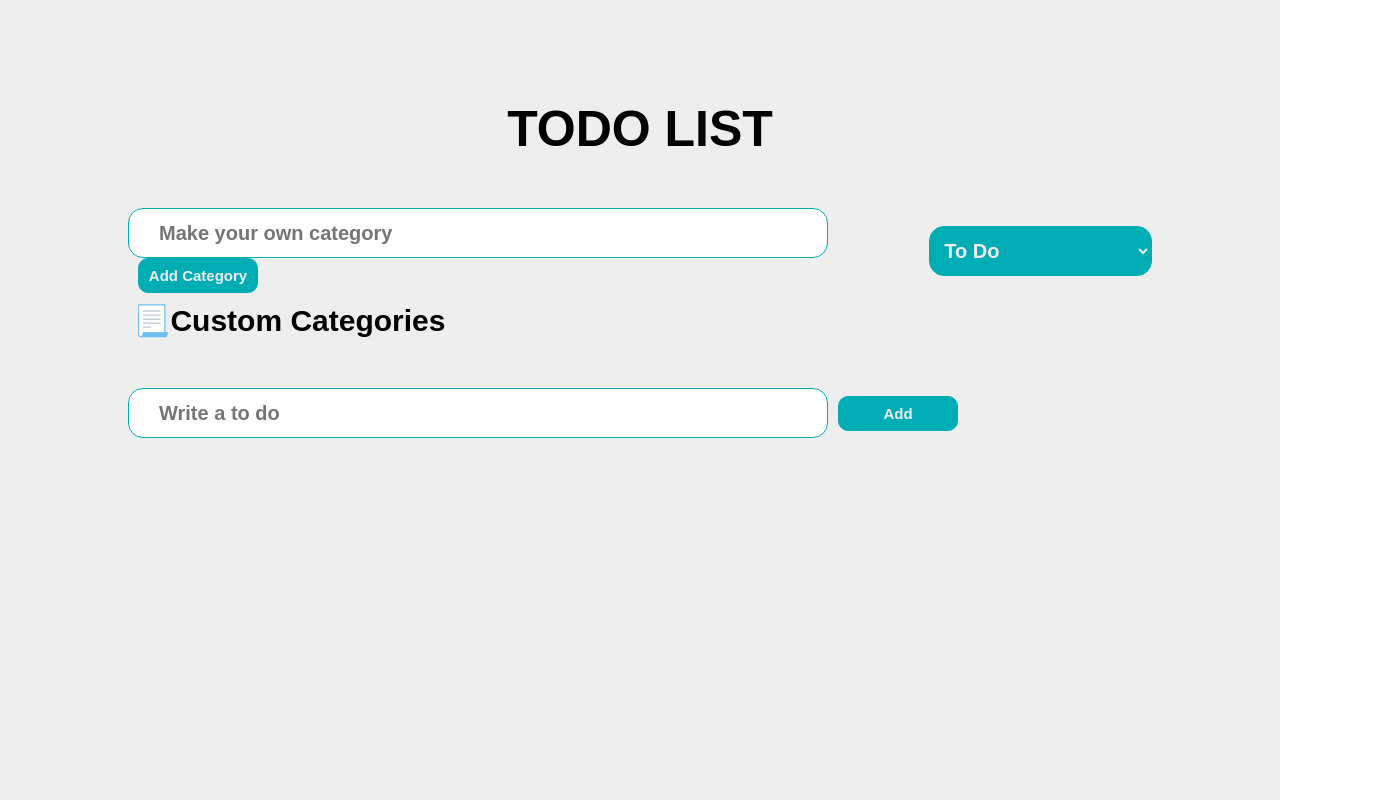
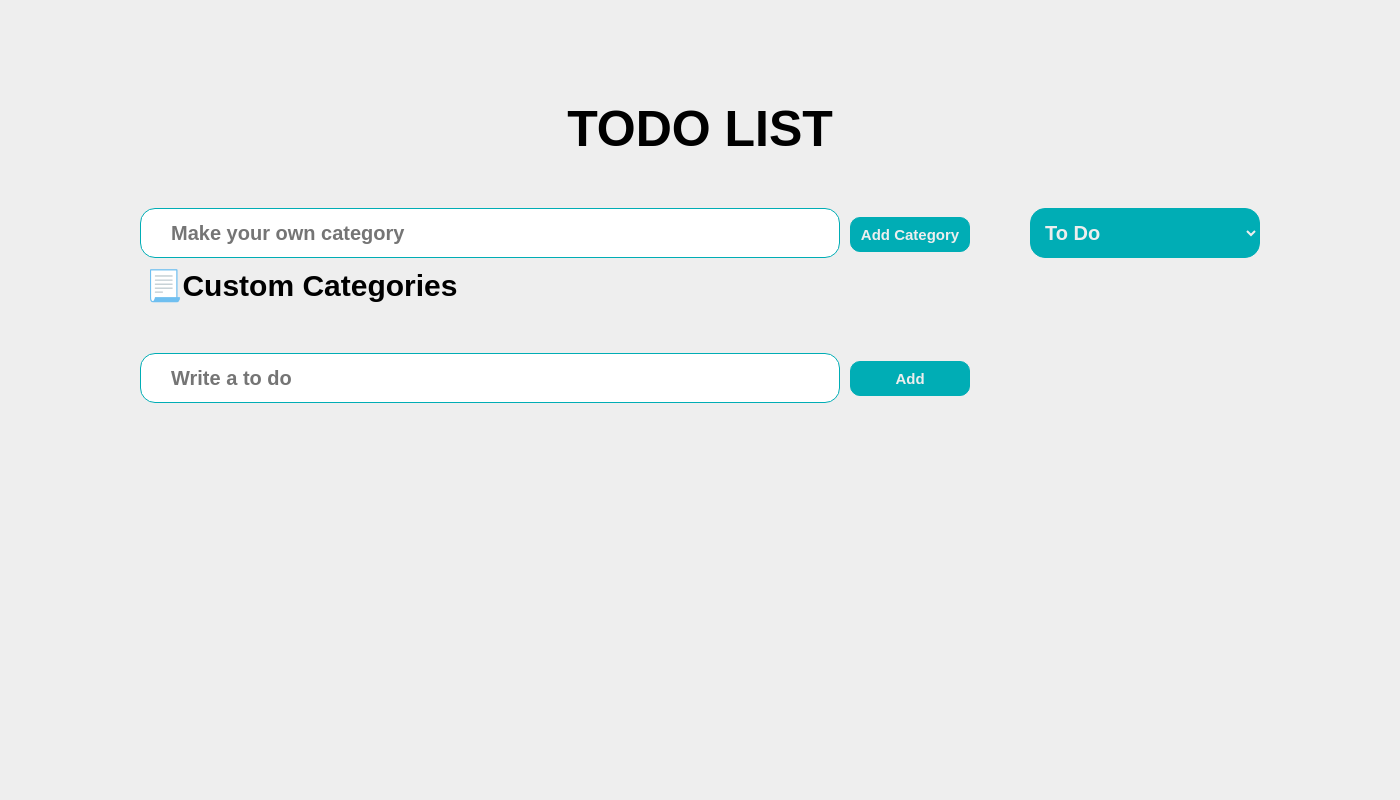
Before and after one commit to Odyssey409/react-masterclass_todo_app, a React (Create React App) app: page / in a window 1280 px wide. Shown: the whole page, 1400 px wide, since content can reach past the window. Built offline with nearby package versions, Linux system fonts and the light colour scheme.

Commit message:
4일차 과제 배포 완료
gh-pages를 통한 배포 및 화면 크기  제한 디자인 추가

```diff
--- a/src/components/ToDoList.tsx
+++ b/src/components/ToDoList.tsx
@@ -40,6 +40,7 @@ function ToDoList() {
   }, [toDosState]);
 
   return (
+    <Styles.MasterWrapper>
       <Styles.Container>
         <Styles.ToDoTitle>TODO LIST</Styles.ToDoTitle>
         <Styles.CategoryContainer>
@@ -67,6 +68,7 @@ function ToDoList() {
           <ToDo key={toDo.id} {...toDo} />
         ))}
       </Styles.Container>
+    </Styles.MasterWrapper>
   );
 }
 
--- a/src/components/styles.ts
+++ b/src/components/styles.ts
@@ -1,5 +1,13 @@
 import styled from "@emotion/styled";
-import exp from "constants";
+
+export const MasterWrapper = styled.div`
+  box-sizing: border-box;
+  display: flex;
+  justify-content: center;
+  height: 100vh;
+  min-width: 1400px;
+  background-color: rgb(238, 238, 238);
+`;
 
 export const Container = styled.div`
   @import url("https://fonts.googleapis.com/css2?family=New+Amsterdam&display=swap");
@@ -8,6 +16,7 @@ export const Container = styled.div`
   flex-direction: column;
   align-items: center;
   box-sizing: border-box;
+  width: 1400px;
   height: 100vh;
   background-color: rgb(238, 238, 238);
 `;
```
Also changed, not shown: package.json (+6 -2 lines), 1 other file (tests, documents, lock files or other folders). Lines whose indentation alone changed are shown as unchanged.
